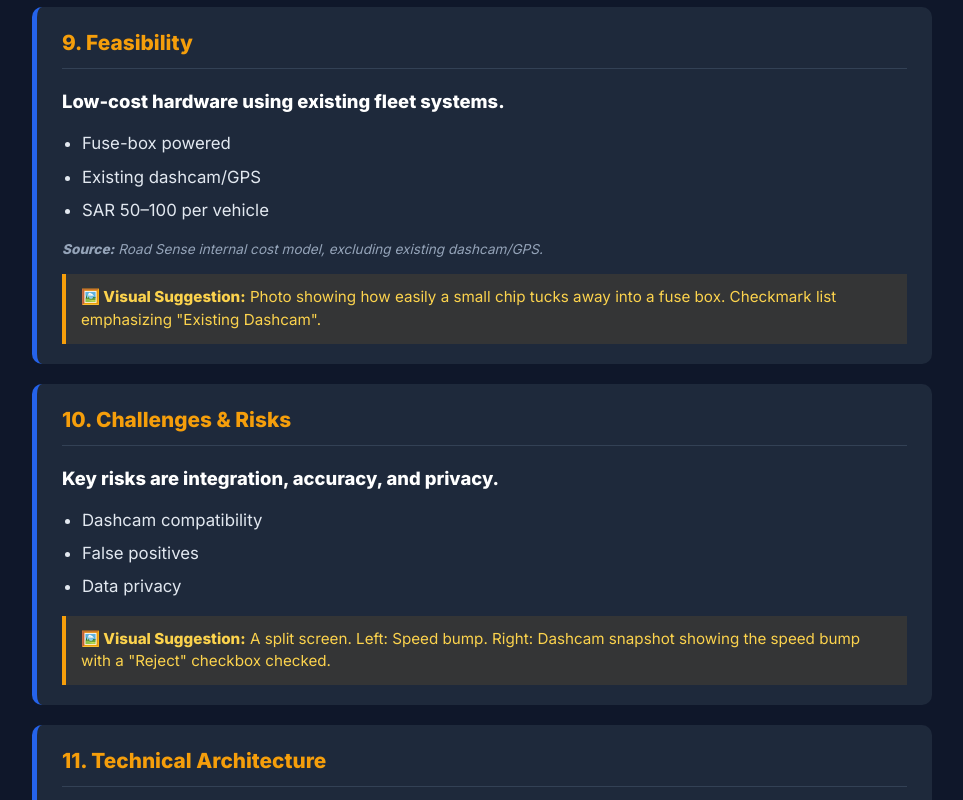
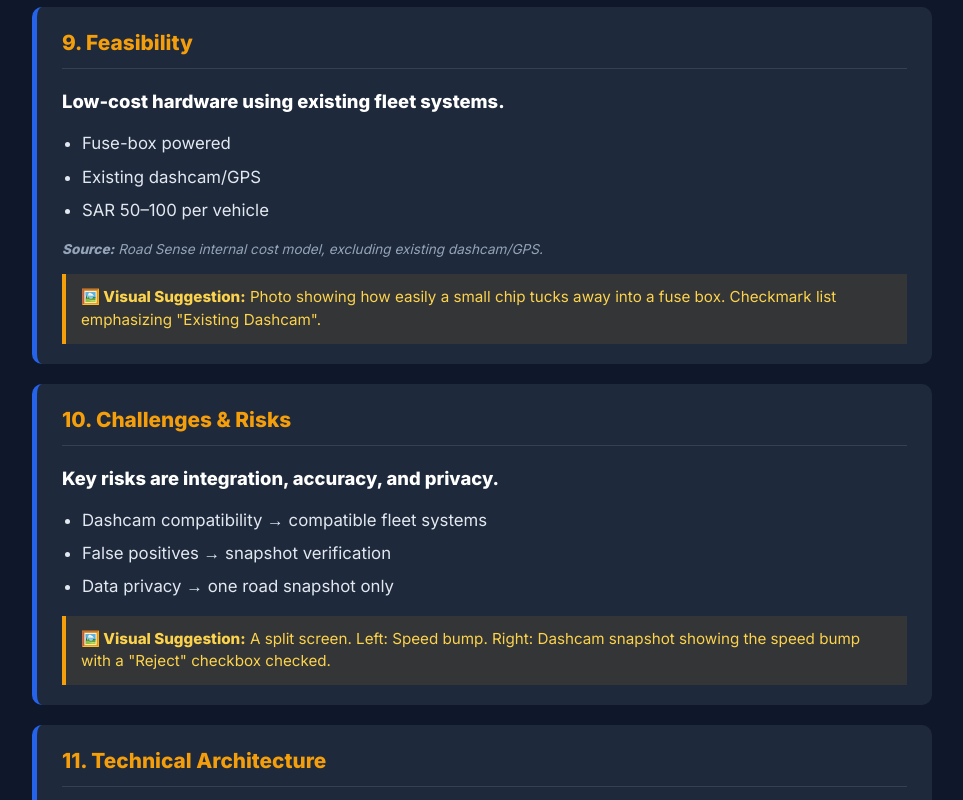
Before and after one commit to fahilaly/road-sense-dashboard, a website: page xthon_presentation_guide.html in a window 1280 px wide. Shown: the part 3027-3827 px from the top of the page, without its empty margins (158-1121 px from the left). Drawn offline with Linux system fonts and the light colour scheme.

Commit message:
Apply judge alignment feedback

```diff
--- a/xthon_presentation_guide.html
+++ b/xthon_presentation_guide.html
@@ -86,7 +86,7 @@
         <ul>
             <li>ESP32-C3</li>
             <li>MPU6050 sensor</li>
-            <li>Cloud dashboard</li>
+            <li>Live dashboard test</li>
         </ul>
         <div class="source"><strong>Source:</strong> Road Sense prototype test.</div>
         <div class="visual-tip"><strong>🖼️ Visual Suggestion:</strong> Photo of your breadboard/PCB setup next to a smartphone showing the live dashboard updating.</div>
@@ -132,9 +132,9 @@
         <h2>10. Challenges & Risks</h2>
         <h3>Key risks are integration, accuracy, and privacy.</h3>
         <ul>
-            <li>Dashcam compatibility</li>
-            <li>False positives</li>
-            <li>Data privacy</li>
+            <li>Dashcam compatibility → compatible fleet systems</li>
+            <li>False positives → snapshot verification</li>
+            <li>Data privacy → one road snapshot only</li>
         </ul>
         <div class="visual-tip"><strong>🖼️ Visual Suggestion:</strong> A split screen. Left: Speed bump. Right: Dashcam snapshot showing the speed bump with a "Reject" checkbox checked.</div>
     </div>
```
